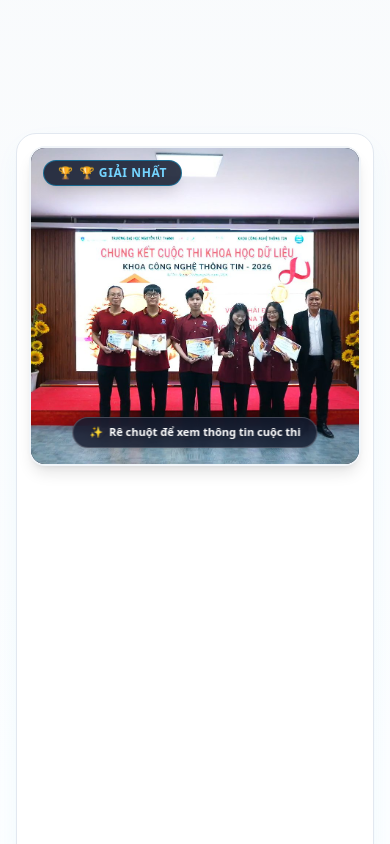
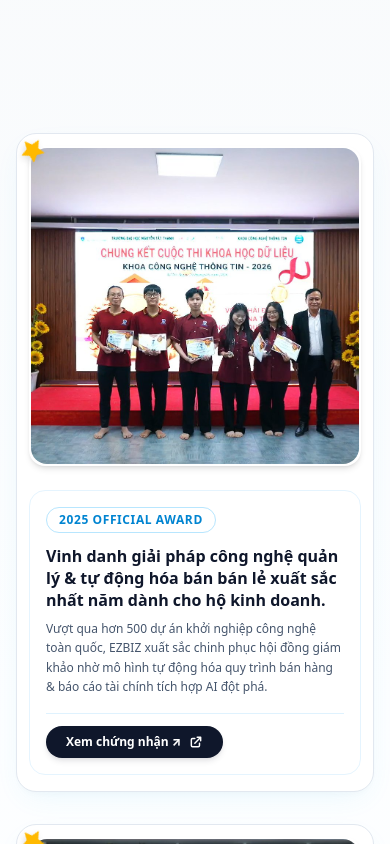
Before and after one commit to iNaTraaa/EZBIZ_LandingPage, a Vue app: page / in a window 390 px wide. Shown: the part 9500-10344 px from the top of the page. Built offline with nearby package versions, Linux system fonts and the light colour scheme.

Commit message:
feat: add img ttnt for awardsSection

```diff
--- a/src/components/sections/AwardsSection.vue
+++ b/src/components/sections/AwardsSection.vue
@@ -5,7 +5,7 @@ import { useScrollAnimation } from '@/composables/useScrollAnimation'
 import gsap from 'gsap'
 
 import khdlImage from '@/assets/img/achive/khdl_26.jpg'
-
+import ttntImage from '@/assets/img/achive/ttnt_26.jpg'
 const { t } = useI18n()
 const { animateFadeIn } = useScrollAnimation()
 
@@ -25,21 +25,22 @@ const awards = computed(() => [
     tag: t('awards.award1.tag'),
     desc: t('awards.award1.desc'),
     details: t('awards.award1.details'),
-    link: 'https://techfest.vn'
+    link: 'https://cntt.ntt.edu.vn/tin-tuc/chung-ket-cuoc-thi-khoa-hoc-du-lieu-khoa-cntt-2026-khai-pha-du-lieu-kien-tao-tuong-lai/'
   },
   {
     key: 'award2',
-    image: khdlImage,
-    year: '2025',
+    image: ttntImage,
+    year: '2026',
     tag: t('awards.award2.tag'),
     desc: t('awards.award2.desc'),
     details: t('awards.award2.details'),
-    link: 'https://vinasa.org.vn'
+    link: 'https://cntt.ntt.edu.vn/nghien-cuu-khoa-hoc/phat-trien-san-pham/cuoc-thi-tri-tue-nhan-tao-khoa-cong-nghe-thong-tin-nam-2026-but-pha-sang-tao-kien-tao-tuong-lai/'
   }
 ])
 
 // GSAP Single Unified Card Horizontal Overlapping Expansion
 const handleMouseEnter = (idx) => {
+  if (window.innerWidth < 768) return // Mobile: info panel is visible by default
   activeIndex.value = idx
 
   cardRefs.value.forEach((cardEl, i) => {
@@ -56,8 +57,8 @@ const handleMouseEnter = (idx) => {
       // Expand single unified card container horizontally (Level 2 hover)
       gsap.to(cardEl, {
         zIndex: 50,
-        width: window.innerWidth >= 768 ? '180%' : '100%',
-        x: (window.innerWidth >= 768 && !isFirst) ? '-44%' : '0%',
+        width: '180%',
+        x: !isFirst ? '-44%' : '0%',
         opacity: 1,
         borderColor: '#38bdf8',
         boxShadow: '0 30px 60px -12px rgba(14, 165, 233, 0.35)',
@@ -66,8 +67,8 @@ const handleMouseEnter = (idx) => {
         overwrite: 'auto'
       })
 
-      // Image box width transitions to 400px on desktop at Level 2 (+20% wider)
-      if (imgBox && window.innerWidth >= 768) {
+      // Image box width transitions to 400px on desktop at Level 2
+      if (imgBox) {
         gsap.to(imgBox, { width: '400px', duration: 0.45, ease: 'power2.out', overwrite: 'auto' })
       }
 
@@ -120,6 +121,7 @@ const handleMouseEnter = (idx) => {
 }
 
 const handleMouseLeave = () => {
+  if (window.innerWidth < 768) return // Mobile: info panel remains visible
   activeIndex.value = null
 
   cardRefs.value.forEach((cardEl) => {
@@ -208,43 +210,45 @@ onMounted(() => {
           class="ezbiz-card rounded-3xl bg-white border-2 border-sky-100 shadow-md transition-all duration-300 relative z-10 cursor-pointer overflow-hidden p-3 sm:p-4 w-full"
         >
           <!-- Ambient Glow Blur -->
-          <div class="award-glow-blur absolute inset-0 bg-sky-400/30 blur-3xl opacity-0 pointer-events-none rounded-3xl transition-opacity"></div>
+          <!-- <div class="award-glow-blur absolute inset-0 bg-sky-400/30 blur-3xl opacity-0 pointer-events-none rounded-3xl transition-opacity"></div> -->
 
           <!-- Single Seamless Card Flex Container (Horizontal 2 columns inside SAME card) -->
           <div class="flex flex-col md:flex-row items-center gap-5 sm:gap-6 relative z-20 w-full min-h-[360px]">
 
-            <!-- Left Column: Award Image Container (Full width in Level 1, resizes to 340px on hover in Level 2) -->
-            <div class="award-img-box relative w-full h-80 sm:h-96 rounded-2xl overflow-hidden bg-slate-900 border-2 sm:border-4 border-slate-100 shadow-lg shrink-0">
-              <img
-                :src="award.image"
-                alt="Award Certificate"
-                class="award-img-zoom w-full h-full object-cover object-center transition-transform duration-700"
-              />
+            <!-- Left Column: Award Image Container (Full width in Level 1, resizes to 400px on hover in Level 2) -->
+            <div class="award-img-box relative w-full h-80 sm:h-96 rounded-2xl bg-white border-2 sm:border-4 border-white shadow-md shrink-0">
 
-              <!-- Tag Badge -->
-              <div class="absolute top-3 left-3 z-10">
-                <span class="px-3.5 py-1 text-xs font-black uppercase tracking-wider rounded-full bg-slate-900/85 backdrop-blur-md text-sky-300 border border-sky-400/40 shadow-lg inline-flex items-center gap-1.5">
-                  <span>🏆</span> {{ award.tag }}
-                </span>
+              <!-- Pinned Basic Star Icon on Corner Border (Rotated 30deg) -->
+              <div class="absolute -top-3 -left-3 z-30 drop-shadow-md pointer-events-none rotate-[30deg]">
+                <svg class="w-7 h-7 text-amber-400 fill-amber-400" viewBox="0 0 24 24">
+                  <path d="M12 2l3.09 6.26L22 9.27l-5 4.87 1.18 6.88L12 17.77l-6.18 3.25L7 14.14 2 9.27l6.91-1.01L12 2z"/>
+                </svg>
               </div>
 
-              <!-- Level 1 Hover Hint Tag -->
-              <div class="hover-hint-tag absolute bottom-4 left-1/2 -translate-x-1/2 z-10 bg-slate-900/80 backdrop-blur-md text-white text-[11px] font-bold px-4 py-1.5 rounded-full border border-white/20 shadow-md flex items-center gap-1.5 whitespace-nowrap">
-                <span>✨</span> Rê chuột để xem thông tin cuộc thi
+              <!-- Inner Rounded Container for Zoomable Image -->
+              <div class="w-full h-full rounded-2xl overflow-hidden">
+                <img
+                  :src="award.image"
+                  alt="Award Certificate"
+                  class="award-img-zoom w-full h-full object-cover object-center transition-transform duration-700"
+                />
+              </div>
+
+              <!-- Level 1 Hover Hint Tag (Desktop only) -->
+              <div class="hover-hint-tag absolute bottom-4 left-1/2 -translate-x-1/2 z-10 bg-slate-900/80 backdrop-blur-md text-white text-[11px] font-bold px-4 py-1.5 rounded-full border border-white/20 shadow-md hidden md:flex items-center gap-1.5 whitespace-nowrap">
+                {{ $t('awards.hint') }}
               </div>
             </div>
 
-            <!-- Right Column: Competition Info Panel (Integrated seamlessly inside the SAME single card) -->
-            <div class="award-right-panel w-0 opacity-0 overflow-hidden shrink-0 flex-1 flex flex-col justify-between py-1 transition-all">
-              <div class="p-5 rounded-2xl bg-sky-50/70 border border-sky-100/80 text-left w-full min-w-[280px] sm:min-w-[340px]">
+            <!-- Right Column: Competition Info Panel (Always open & visible on mobile, expanding hover on desktop) -->
+            <div class="award-right-panel w-full opacity-100 md:w-0 md:opacity-0 overflow-hidden shrink-0 flex-1 flex flex-col justify-between py-1 transition-all">
+              <div class="p-4 sm:p-5 rounded-2xl border border-sky-100/80 text-left w-full min-w-0 md:min-w-[340px]">
 
                 <div class="flex items-center justify-between gap-2 mb-3">
                   <span class="text-xs font-extrabold uppercase tracking-wider text-sky-600 bg-white px-3 py-1 rounded-full border border-sky-200">
                     {{ award.year }} Official Award
                   </span>
-                  <span class="text-xs font-semibold text-slate-400 shrink-0">
-                    🏆 {{ $t('awards.verifiedDoc') }}
-                  </span>
+
                 </div>
 
                 <h3 class="text-base sm:text-lg font-black text-slate-900 mb-2 leading-snug">
@@ -256,10 +260,6 @@ onMounted(() => {
                 </p>
 
                 <div class="pt-3 border-t border-sky-100 flex items-center justify-between gap-2">
-                  <span class="text-[11px] text-slate-400 font-bold uppercase tracking-wider shrink-0">
-                    EZBIZ Certified
-                  </span>
-
                   <a
                     :href="award.link"
                     target="_blank"
--- a/src/locales/langs/en.js
+++ b/src/locales/langs/en.js
@@ -185,10 +185,11 @@ export default {
   awards: {
     sectionTag: 'Achievements & Awards',
     titlePrefix: 'Our Prestigious',
-    titleSuffix: 'Project Awards',
+    titleSuffix: 'Product Awards',
     subtitle: 'Demonstrating technological solution quality and recognition from prestigious organizations.',
     viewCert: 'View Certificate ↗',
     verifiedDoc: 'Official Verification',
+    hint: 'Hover to view contest information',
     award1: {
       tag: '🏆 1ST PRIZE',
       title: '1st Prize - TechFest Innovation & Startup Award 2025',
--- a/src/locales/langs/vi.js
+++ b/src/locales/langs/vi.js
@@ -185,10 +185,11 @@ export default {
   awards: {
     sectionTag: 'Thành Tựu & Giải Thưởng',
     titlePrefix: 'Giải Thưởng',
-    titleSuffix: 'Danh Giá Đạt Được',
+    titleSuffix: 'Sản Phẩm Đạt Được',
     subtitle: 'Minh chứng cho chất lượng giải pháp công nghệ và sự công nhận từ các tổ chức uy tín.',
     viewCert: 'Xem chứng nhận ↗',
     verifiedDoc: 'Xác minh chính thức',
+    hint: 'Rê chuột để xem thông tin cuộc thi',
     award1: {
       tag: '🏆 GIẢI NHẤT',
       title: 'Giải Nhất Khởi Nghiệp Đổi Mới Sáng Tạo TechFest 2025',
```
Also changed, not shown: src/assets/img/achive/ttnt_26.jpg.
